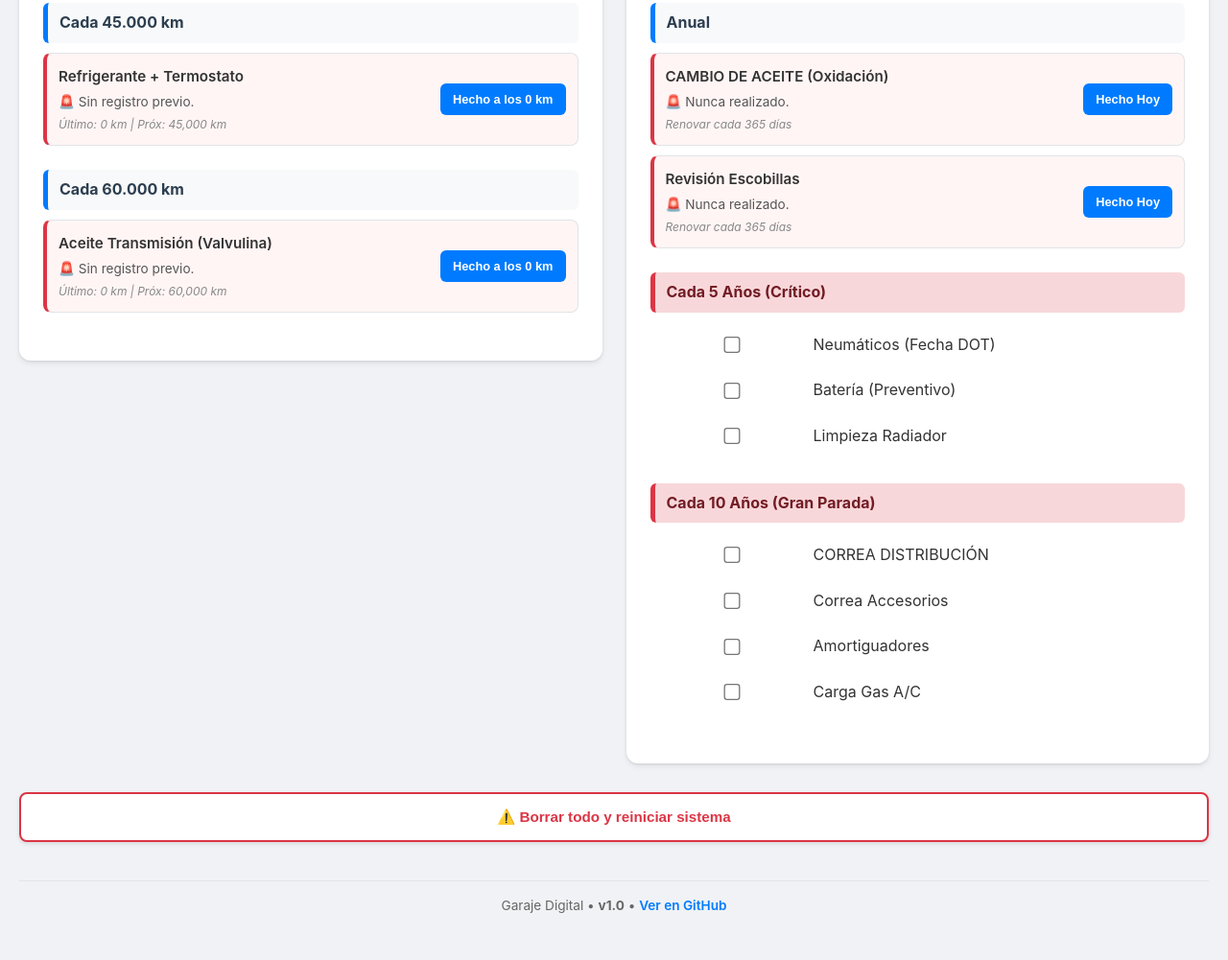
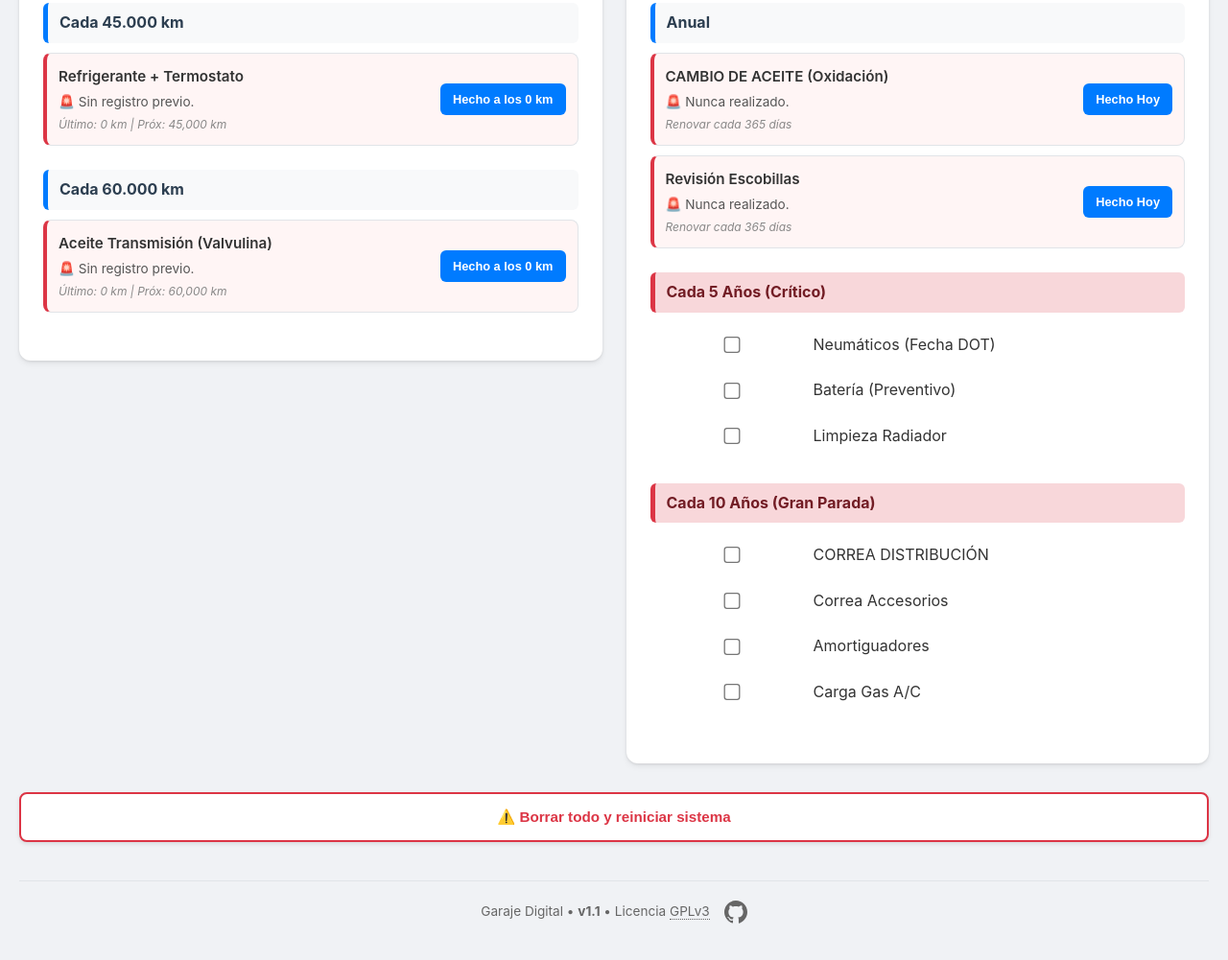
Before and after one commit to AngelBravoS/Dashboard-de-Mantenimiento, a plain HTML site: page index.html in a window 1280 px wide. Shown: the part 1462-2463 px from the top of the page at 96% size. Drawn offline with Linux system fonts and the light colour scheme.

Commit message:
Pequeñas modificaciones.

```diff
--- a/index.html
+++ b/index.html
@@ -3,7 +3,7 @@
 <head>
     <meta charset="UTF-8">
     <meta name="viewport" content="width=device-width, initial-scale=1.0">
-    <title>Dashboard de Mantenimiento Integral v1.0</title>
+    <title>Dashboard de Mantenimiento Integral v1.1</title>
 
     <link rel="manifest" href="manifest.json">
     <link rel="icon" type="image/png" href="icon.png">
@@ -58,7 +58,6 @@
             box-shadow: var(--shadow);
         }
 
-        /* Estilos para Títulos Editables */
         [contenteditable="true"] {
             border-bottom: 1px dashed transparent;
             transition: border 0.3s, background 0.3s;
@@ -223,25 +222,42 @@
         .btn-reset { background-color: #fff; color: #dc3545; border: 2px solid #dc3545; width: 100%; margin-top: 30px; padding: 15px; margin-bottom: 20px;}
         .btn-reset:hover { background-color: #dc3545; color: white; }
 
+        /* FOOTER CON ESTILO Y GPL */
         .footer-version {
-            text-align: center;
+            display: flex;
+            justify-content: center;
+            align-items: center;
             font-size: 0.85rem;
             color: var(--text-light);
             margin-top: 20px;
-            padding-top: 15px;
+            padding-top: 20px;
             border-top: 1px solid var(--border);
             margin-bottom: 20px;
+            gap: 15px;
         }
 
         .footer-version a {
-            color: var(--accent);
+            color: var(--text-light);
             text-decoration: none;
-            font-weight: 600;
+            border-bottom: 1px dotted var(--text-light);
+            transition: color 0.2s;
         }
         .footer-version a:hover {
-            text-decoration: underline;
+            color: var(--accent);
+            border-bottom-style: solid;
         }
-        body.moto-mode .footer-version a { color: var(--accent-moto); }
+
+        /* Icono GitHub SVG */
+        .github-icon {
+            width: 24px;
+            height: 24px;
+            fill: var(--text-light);
+            transition: fill 0.3s;
+            vertical-align: middle;
+        }
+        .github-link { border: none !important; } /* Quitar subrayado al icono */
+        .github-link:hover .github-icon { fill: var(--accent); }
+        body.moto-mode .github-link:hover .github-icon { fill: var(--accent-moto); }
 
         @media (max-width: 600px) {
             .controls { flex-direction: column; align-items: stretch; }
@@ -297,8 +313,13 @@
     <button class="btn-reset" onclick="resetData()">⚠️ Borrar todo y reiniciar sistema</button>
 
     <div class="footer-version">
-        Garaje Digital &bull; <strong>v1.0</strong> &bull;
-        <a href="https://github.com/tu-usuario/tu-repositorio" target="_blank">Ver en GitHub</a>
+        <span>Garaje Digital &bull; <strong>v1.1</strong> &bull; Licencia <a href="LICENSE" target="_blank" title="Ver Licencia GNU GPLv3">GPLv3</a></span>
+
+        <a href="https://github.com/tu-usuario/tu-repositorio" target="_blank" class="github-link" title="Ver código fuente en GitHub">
+            <svg class="github-icon" viewBox="0 0 24 24" xmlns="http://www.w3.org/2000/svg">
+                <path d="M12 0C5.37 0 0 5.37 0 12c0 5.3 3.438 9.8 8.205 11.385.6.113.82-.258.82-.577 0-.285-.01-1.04-.015-2.04-3.338.724-4.042-1.61-4.042-1.61C4.422 18.07 3.633 17.7 3.633 17.7c-1.087-.744.084-.729.084-.729 1.205.084 1.838 1.236 1.838 1.236 1.07 1.835 2.809 1.305 3.495.998.108-.776.417-1.305.76-1.605-2.665-.3-5.466-1.332-5.466-5.93 0-1.31.465-2.38 1.235-3.22-.135-.303-.54-1.523.105-3.176 0 0 1.005-.322 3.3 1.23.96-.267 1.98-.399 3-.405 1.02.006 2.04.138 3 .405 2.28-1.552 3.285-1.23 3.285-1.23.645 1.653.24 2.873.12 3.176.765.84 1.23 1.91 1.23 3.22 0 4.61-2.805 5.625-5.475 5.92.42.36.81 1.096.81 2.22 0 1.606-.015 2.896-.015 3.286 0 .315.21.69.825.57C20.565 21.795 24 17.295 24 12c0-6.63-5.37-12-12-12z"/>
+            </svg>
+        </a>
     </div>
 </div>
 
@@ -359,8 +380,8 @@
         mainTitle: 'Dashboard de Mantenimiento',
         subTitle: 'Gestión integral con historial de acciones',
         checks: {},
-        trackingKm: {},
-        trackingTime: {}
+        trackingKm: {},    // Arrays
+        trackingTime: {}   // Arrays
     };
 
     window.onload = function() {
@@ -385,11 +406,10 @@
     }
 
     function loadData() {
-        // CAMBIAMOS A V1.0
-        const saved = localStorage.getItem('mantenimientoIntegralV1_0');
+        const saved = localStorage.getItem('mantenimientoIntegralV1_1');
 
         if (!saved) {
-            // Migración desde la v3 (si la usaste)
+            // Migración desde v3 si existe
             const oldSaved = localStorage.getItem('mantenimientoIntegralV3');
             if (oldSaved) {
                 migrateData(JSON.parse(oldSaved));
@@ -418,7 +438,7 @@
     function saveGlobalData() {
         appState.km = parseInt(document.getElementById('current-km').value) || 0;
         appState.lastService = document.getElementById('last-service').value;
-        localStorage.setItem('mantenimientoIntegralV1_0', JSON.stringify(appState));
+        localStorage.setItem('mantenimientoIntegralV1_1', JSON.stringify(appState));
     }
 
     function getTodayString() {
@@ -663,7 +683,7 @@
 
     function resetData() {
         if(confirm("¿Borrar TODOS los datos? Se perderá el historial.")) {
-            localStorage.removeItem('mantenimientoIntegralV1_0');
+            localStorage.removeItem('mantenimientoIntegralV1_1');
             location.reload();
         }
     }
```
Also changed, not shown: manifest.json, 1 other file.
